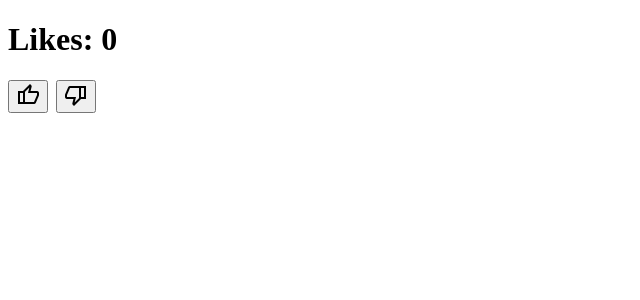
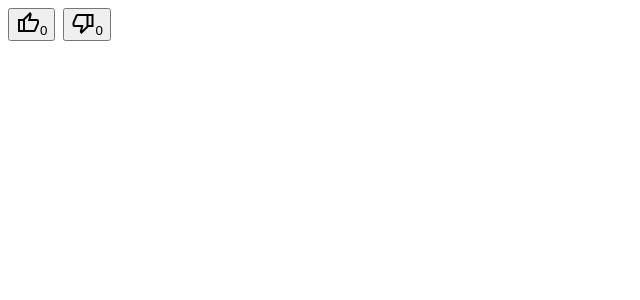
Before and after one commit to gurunathanb-rgb/js-reactproject-1, a React (Vite) app: page / in a window 1280 px wide. Shown: the top 300 px of the page, without its empty margins (0-640 px from the left). Built offline with nearby package versions, Linux system fonts and the light colour scheme.

Commit message:
adding multiple useState

```diff
--- a/src/App.jsx
+++ b/src/App.jsx
@@ -2,7 +2,7 @@ import React, { useState } from 'react'
 
 const App = () => {
   const [Likes,setLikes] = useState(0);
-  // const [Dislikes,setDislikes] = useState(0);
+  const [Dislikes,setDislikes] = useState(0);
 
   const likeshandler = () =>
     {
@@ -11,10 +11,9 @@ const App = () => {
   }
 
   const Dislikeshandler = () => {
-    if (Likes > 0)
-    {
-      setLikes(Likes -1 );
-    }
+
+      setDislikes(Dislikes +1 );
+
 
   }
 
@@ -23,13 +22,14 @@ const App = () => {
 
   return (
     <>
-    <h1>Likes: {Likes}</h1>
+
     <button onClick={likeshandler}>
       <span className="material-symbols-outlined">thumb_up</span>
-
-</button>&nbsp;&nbsp;
+      {Likes}
+    </button>&nbsp;&nbsp;
     <button onClick={Dislikeshandler}>
       <span className="material-symbols-outlined">thumb_down</span>
+      {Dislikes}
     </button>
     </>
   )
```
